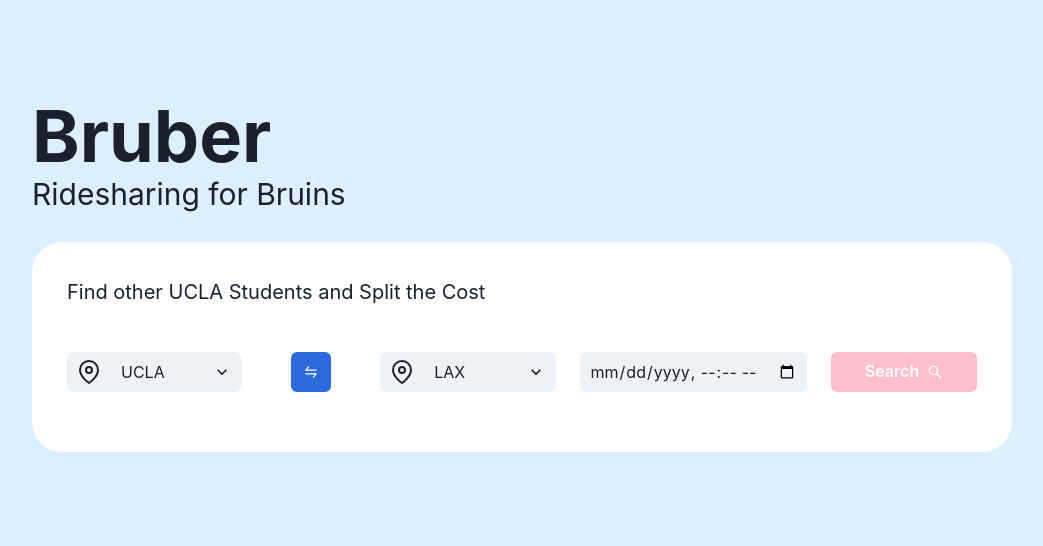
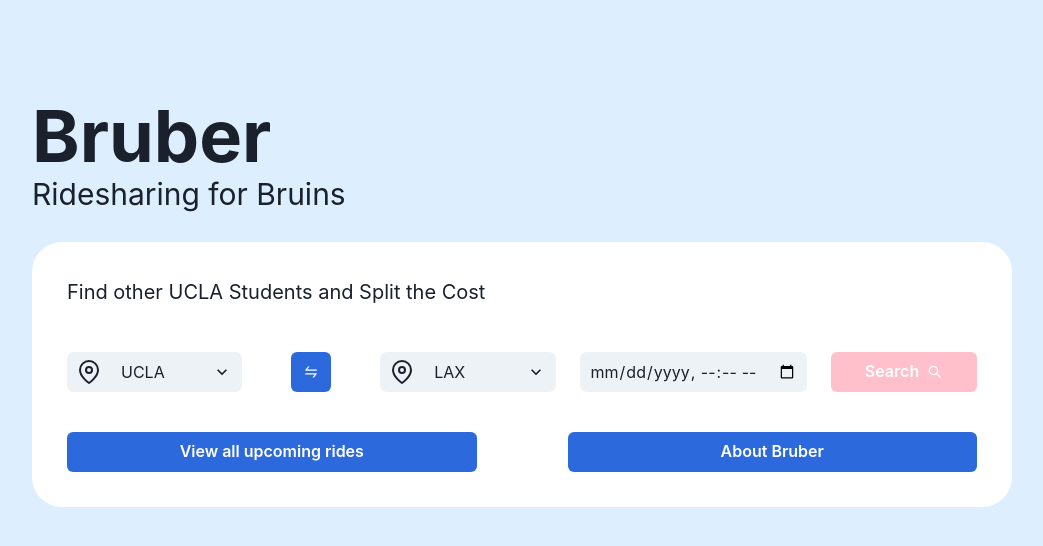
Before and after one commit to shzcuber/bruber, a React (Create React App) app in the folder frontend/: page / in a window 1280 px wide. Shown: the top 546 px of the page, without its empty margins (118-1161 px from the left). Built offline with nearby package versions, Linux system fonts and the light colour scheme; a web font is replaced by a local one.

Commit message:
Add two bottom buttons in the homepage

```diff
--- a/frontend/src/pages/Home.js
+++ b/frontend/src/pages/Home.js
@@ -2,9 +2,10 @@
   Heading,
   Box,
   Text,
-  FormControl,
-  FormLabel,
+  Flex,
   useControllableState,
+  Button,
+  Spacer,
 } from "@chakra-ui/react";
 import JourneyInputter from '../components/JourneyInputter';
 
@@ -40,6 +41,11 @@
               Find other UCLA Students and Split the Cost
             </Text>
             <JourneyInputter locations={sampleLocations} journey={journey} />
+            <Flex>
+              <Button w="45%" mt="15px">View all upcoming rides</Button>
+              <Spacer />
+              <Button w="45%" mt="15px">About Bruber</Button>
+            </Flex>
           </Box>
         </Box>
     </Box>
```
